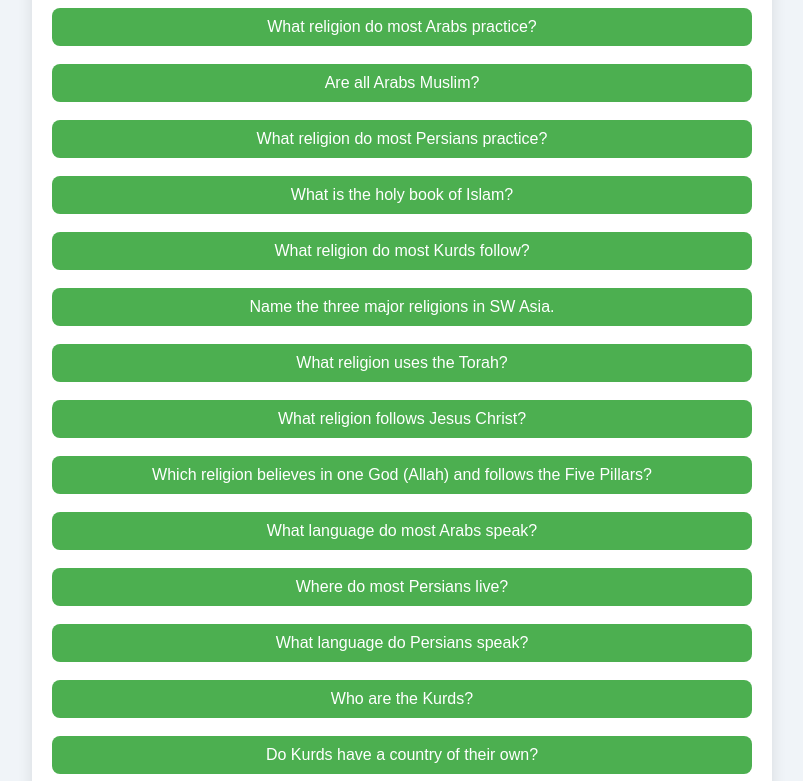
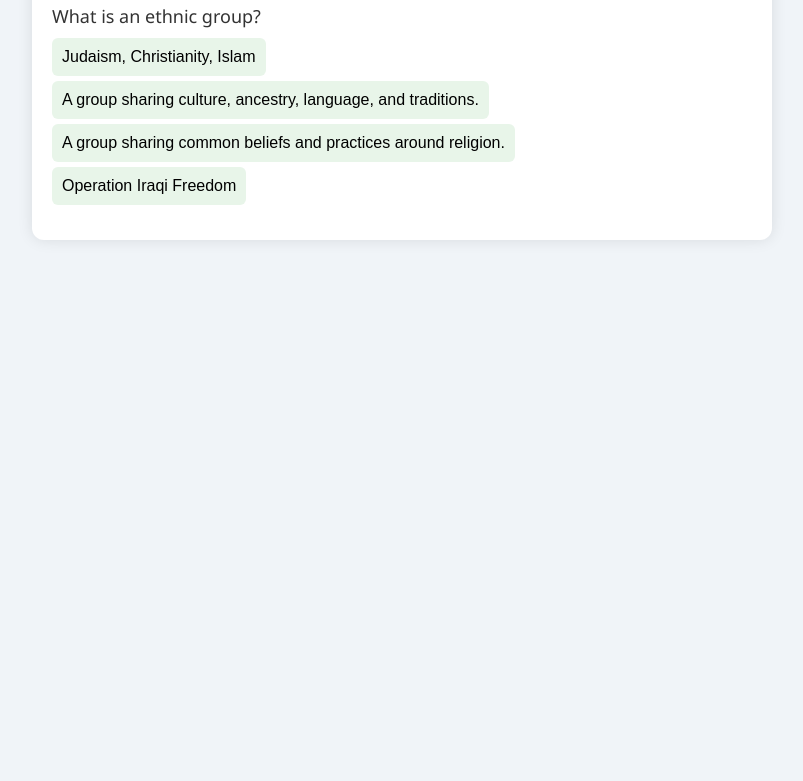
Before and after one commit to CrackOfCode/Social-Studies-Helper, a plain HTML site: page index.html in a window 1280 px wide. Shown: the part 105-886 px from the top of the page, without its empty margins (238-1041 px from the left). After the commit the page ends 800 px from the top, so only its background shows below. Drawn offline with Linux system fonts and the light colour scheme.

Commit message:
Update index.html

```diff
--- a/index.html
+++ b/index.html
@@ -3,7 +3,7 @@
 <head>
   <meta charset="UTF-8" />
   <meta name="viewport" content="width=device-width, initial-scale=1.0" />
-  <title>SW Asia Study Helper</title>
+  <title>SW Asia Quiz Helper (Multiple Choice)</title>
   <style>
     body {
       font-family: 'Segoe UI', Tahoma, Geneva, Verdana, sans-serif;
@@ -24,85 +24,146 @@
       text-align: center;
       font-size: 24px;
     }
+    .question-box {
+      margin-top: 20px;
+    }
     .question {
-      margin: 10px 0;
+      font-size: 18px;
+      margin-bottom: 10px;
     }
-    button {
-      width: 100%;
+    .choice {
+      display: block;
+      background-color: #e8f5e9;
+      border: none;
       padding: 10px;
-      margin-top: 8px;
+      margin: 5px 0;
       font-size: 16px;
-      background-color: #4caf50;
-      color: white;
-      border: none;
-      border-radius: 8px;
+      border-radius: 6px;
       cursor: pointer;
       transition: background-color 0.2s;
     }
-    button:hover {
-      background-color: #45a049;
+    .choice:hover {
+      background-color: #c8e6c9;
     }
-    .answer {
-      display: none;
-      padding: 10px;
-      background-color: #e0f7fa;
-      margin-top: 5px;
-      border-radius: 6px;
+    #feedback {
+      margin-top: 15px;
+      font-weight: bold;
     }
   </style>
 </head>
 <body>
   <div class="container">
-    <h1>SW Asia Study Helper</h1>
-    <div id="qa-container"></div>
+    <h1>SW Asia Quiz Practice</h1>
+    <div class="question-box">
+      <div class="question" id="question"></div>
+      <div id="choices"></div>
+      <div id="feedback"></div>
+    </div>
   </div>
 
   <script>
     const facts = {
-      "What religion do most Arabs practice?": "Most Arabs are Muslim, mostly Sunni.",
-      "Are all Arabs Muslim?": "No. Not all Arabs are Muslim, and not all Muslims are Arab.",
-      "What religion do most Persians practice?": "Shi'a Islam.",
-      "What is the holy book of Islam?": "The Quran.",
-      "What religion do most Kurds follow?": "Sunni Islam, but they are often less strict.",
-      "Name the three major religions in SW Asia.": "Judaism, Christianity, Islam.",
-      "What religion uses the Torah?": "Judaism.",
-      "What religion follows Jesus Christ?": "Christianity.",
-      "Which religion believes in one God (Allah) and follows the Five Pillars?": "Islam.",
-      "What language do most Arabs speak?": "Arabic.",
-      "Where do most Persians live?": "Iran.",
-      "What language do Persians speak?": "Farsi (Persian).",
-      "Who are the Kurds?": "An ethnic group in Turkey, Syria, Iraq, and Iran.",
-      "Do Kurds have a country of their own?": "No, they are the largest group without a country.",
-      "What language do Kurds speak?": "Kurdish, related to Farsi.",
-      "Who are Arabs descended from?": "Abraham through Ishmael.",
-      "Why did the U.S. go to war in Iraq in 2003?": "Suspected WMDs & ties to al-Qaeda (Operation Iraqi Freedom).",
-      "What was the goal of Operation Desert Storm?": "Free Kuwait from Iraqi invasion.",
-      "Who was Osama bin Laden?": "Leader of al-Qaeda, behind 9/11 attacks.",
-      "When was bin Laden killed?": "May 2, 2011, in Pakistan.",
-      "What group ruled Afghanistan before U.S. invasion?": "The Taliban."
+      "What is an ethnic group?": "A group sharing culture, ancestry, language, and traditions.",
+      "What is a religious group?": "A group sharing common beliefs and practices around religion.",
+      "Can people of the same religion be in different ethnic groups?": "Yes",
+      "What are the 3 major ethnic groups in Southwest Asia?": "Arabs, Persians, Kurds",
+      "What are the 3 major religions in Southwest Asia?": "Judaism, Christianity, Islam",
+      "Which ethnic group mainly speaks Arabic?": "Arabs",
+      "Which ethnic group mainly lives in Iran?": "Persians",
+      "Who are the largest ethnic group without a country?": "Kurds",
+      "What religion do most Arabs follow?": "Islam",
+      "What religion do most Persians follow?": "Shi'a Islam",
+      "What religion do most Kurds follow?": "Sunni Islam",
+      "What language do Persians speak?": "Farsi",
+      "What language do Kurds speak?": "Kurdish",
+      "Where do Kurds live?": "Turkey, Syria, Iraq, Iran",
+      "What language do Arabs speak?": "Arabic",
+      "Who are Arabs descended from?": "Abraham through Ishmael",
+      "What sacred text does Judaism follow?": "Torah",
+      "What sacred text does Christianity follow?": "Bible",
+      "What sacred text does Islam follow?": "Quran",
+      "What is the name of the Islamic prophet?": "Muhammad",
+      "Where is the Kaaba located?": "Mecca",
+      "What are the two main branches of Islam?": "Sunni and Shi'a",
+      "Which branch is most common among Arabs?": "Sunni",
+      "What is the Five Pillars of Islam?": "Core practices of Islam",
+      "Who founded Christianity?": "Jesus",
+      "Who founded Judaism?": "Abraham",
+      "Who founded Islam?": "Muhammad",
+      "What year did Iraq invade Kuwait?": "1990",
+      "What was the U.S. response to Iraq invading Kuwait?": "Operation Desert Storm",
+      "What was Iraq's goal in Kuwait?": "Oil and Gulf access",
+      "What did the UN do after Iraq invaded Kuwait?": "Embargo",
+      "What does embargo mean?": "Ban on trade",
+      "Why did the U.S. invade Iraq in 2003?": "WMDs and terrorism",
+      "What was the name of the 2003 Iraq operation?": "Operation Iraqi Freedom",
+      "Who was the Iraqi dictator during the conflicts?": "Saddam Hussein",
+      "When was Saddam Hussein captured?": "2003",
+      "What happened to Saddam Hussein?": "Executed",
+      "What terrorist group attacked the U.S. on 9/11?": "Al-Qaeda",
+      "Who led al-Qaeda?": "Osama bin Laden",
+      "What country was invaded after 9/11?": "Afghanistan",
+      "What was the operation called in Afghanistan?": "Operation Enduring Freedom",
+      "What group ruled Afghanistan before the U.S. invasion?": "Taliban",
+      "What was the U.S. goal in Afghanistan?": "Defeat Taliban and get bin Laden",
+      "When was bin Laden killed?": "2011",
+      "Where was bin Laden found?": "Pakistan",
+      "Why is oil important in SW Asia?": "Drives economy",
+      "Why is there conflict among Muslims in Iraq?": "Sunni vs Shi'a",
+      "When did the U.S. leave Iraq?": "2011",
+      "What year did the U.S. invade Afghanistan?": "2001"
     };
 
-    const container = document.getElementById('qa-container');
+    const allAnswers = Object.values(facts);
+    const questions = Object.keys(facts);
+    let currentIndex = 0;
 
-    for (let question in facts) {
-      const wrapper = document.createElement('div');
-      wrapper.className = 'question';
+    const questionDiv = document.getElementById("question");
+    const choicesDiv = document.getElementById("choices");
+    const feedback = document.getElementById("feedback");
 
-      const button = document.createElement('button');
-      button.innerText = question;
+    function shuffle(array) {
+      for (let i = array.length - 1; i > 0; i--) {
+        const j = Math.floor(Math.random() * (i + 1));
+        [array[i], array[j]] = [array[j], array[i]];
+      }
+    }
 
-      const answerDiv = document.createElement('div');
-      answerDiv.className = 'answer';
-      answerDiv.innerText = facts[question];
+    function showQuestion() {
+      const question = questions[currentIndex];
+      const correct = facts[question];
 
-      button.onclick = () => {
-        answerDiv.style.display = answerDiv.style.display === 'none' ? 'block' : 'none';
-      };
+      questionDiv.innerText = question;
+      feedback.innerText = "";
+      choicesDiv.innerHTML = "";
 
-      wrapper.appendChild(button);
-      wrapper.appendChild(answerDiv);
-      container.appendChild(wrapper);
+      const choices = [correct];
+      while (choices.length < 4) {
+        const option = allAnswers[Math.floor(Math.random() * allAnswers.length)];
+        if (!choices.includes(option)) choices.push(option);
+      }
+      shuffle(choices);
+
+      choices.forEach(choice => {
+        const btn = document.createElement("button");
+        btn.className = "choice";
+        btn.innerText = choice;
+        btn.onclick = () => checkAnswer(choice, correct);
+        choicesDiv.appendChild(btn);
+      });
     }
+
+    function checkAnswer(selected, correct) {
+      if (selected === correct) {
+        feedback.innerText = "✅ Correct!";
+      } else {
+        feedback.innerText = `❌ Incorrect. Correct answer: ${correct}`;
+      }
+      currentIndex = (currentIndex + 1) % questions.length;
+      setTimeout(showQuestion, 2000);
+    }
+
+    showQuestion();
   </script>
 </body>
 </html>
```
